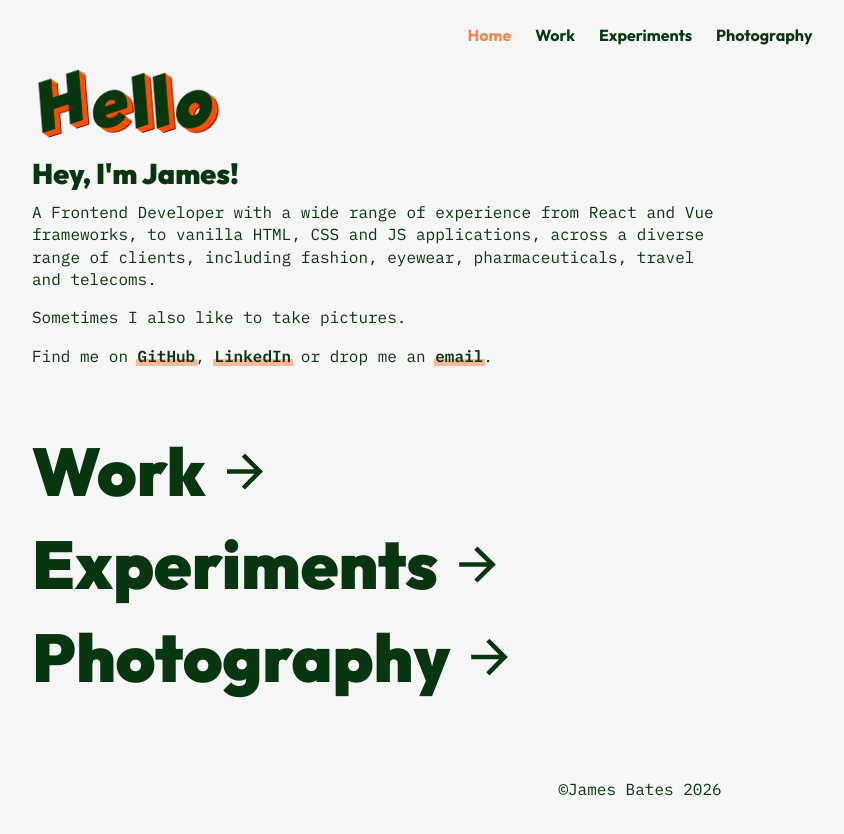
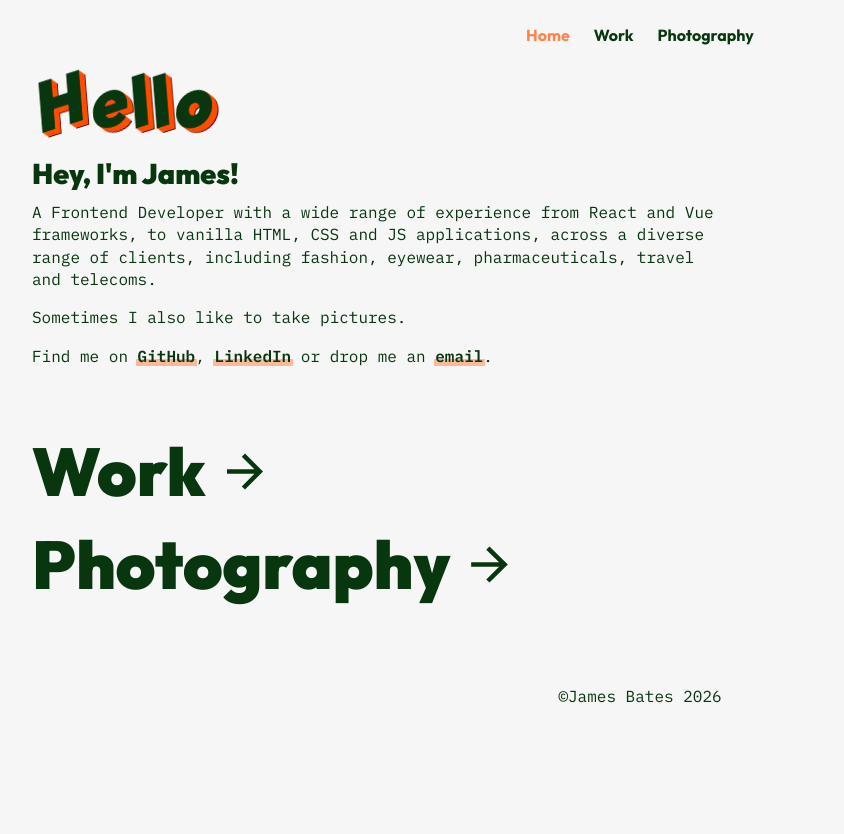
Before and after one commit to Neutron-J/Portfolio, an Astro site: page / in a window 1280 px wide. Shown: the whole page, without its empty margins (0-844 px from the left). After the commit the page ends 800 px from the top, so only its background shows below. Built offline with nearby package versions, Linux system fonts and the light colour scheme; Astro itself is replaced by a stand-in of ours.

Commit message:
Remove experiments page from nav and homepage

```diff
--- a/src/components/Nav.astro
+++ b/src/components/Nav.astro
@@ -15,12 +15,6 @@ const { pathname } = Astro.props;
     <li>
       <a href='/work' class={pathname === "work" ? "current" : ""}
         ><span class='only-sm'>Wk</span><span class='only-lg'>Work</span></a
-      >
-    </li>
-    <li>
-      <a href='/lab' class={pathname === "lab" ? "current" : ""}
-        ><span class='only-sm'>Ex</span><span class='only-lg'>Experiments</span
-        ></a
       >
     </li>
     <li>
--- a/src/pages/index.astro
+++ b/src/pages/index.astro
@@ -20,7 +20,6 @@ import Layout from "@layouts/Layout.astro";
   <div class='page-nav'>
     <ul>
       <li><a href='/work/' class='link-main'>Work</a></li>
-      <li><a href='/lab/' class='link-main'>Experiments</a></li>
       <li><a href='/photography/' class='link-main'>Photography</a></li>
     </ul>
   </div>
```
